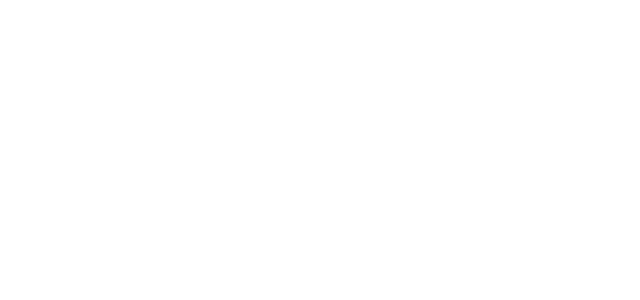
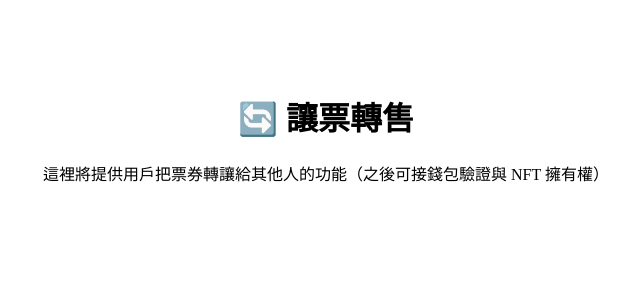
Before and after one commit to chaooo1218/eventkey, a React (Vite) app: page /resell in a window 1280 px wide. Before the commit this address had no page. Shown: the top 300 px of the page, without its empty margins (314-954 px from the left). Built offline with nearby package versions, Linux system fonts and the light colour scheme.

Commit message:
新增讓票轉售頁面並整合導覽列

```diff
--- a/src/App.tsx
+++ b/src/App.tsx
@@ -26,7 +26,7 @@
         <>
             <Navbar /> {/* 導覽列放最上面 */}
             <div style={{ padding: '100px 28px 28px 28px' }}>
-                <h1>🎫 EventKey - Web3 去中心化售票平台</h1>
+                <h1>🔏 EventKey - Web3 去中心化售票平台</h1>
                 <p>探索正在售票的演唱會...</p>
                 <div style={{ display: 'flex', gap: 24, flexWrap: 'wrap' }}>
                     {mockEvents.map((e, i) => (
--- a/src/components/Navbar.tsx
+++ b/src/components/Navbar.tsx
@@ -4,7 +4,7 @@
 const Navbar = () => {
     return (
         <nav style={{
-            width: '95%',
+            width: '100%',
             backgroundColor: '#6f439c',
             padding: '12px 24px',
             display: 'flex',
@@ -17,12 +17,15 @@
             zIndex: 1000
         }}>
             <div style={{ fontWeight: 'bold', fontSize: 20 }}>
-                🎫 EventKey
+                🎫 web3去中心化模擬售票系統
             </div>
 
             <div style={{ display: 'flex', gap: 16, alignItems: 'center' }}>
                 <Link to="/my-tickets" style={{ color: 'white', textDecoration: 'none' }}>
                     我的票券
+                </Link>
+                <Link to="/resell" style={{ color: 'white', textDecoration: 'none' }}>
+                    讓票轉售
                 </Link>
                 <a href="#" style={{ color: 'white', textDecoration: 'none' }}>讓票轉售</a>
                 <WalletButton />
--- a/src/main.tsx
+++ b/src/main.tsx
@@ -3,6 +3,7 @@
 import { BrowserRouter, Routes, Route } from 'react-router-dom';
 import App from './App.tsx';
 import MyTicketsPage from './pages/MyTicketsPage.tsx'; // 等下會新增這個頁面
+import ResellPage from './pages/ResellPage';
 
 ReactDOM.createRoot(document.getElementById('root')!).render(
     <React.StrictMode>
@@ -10,6 +11,7 @@
             <Routes>
                 <Route path="/" element={<App />} />
                 <Route path="/my-tickets" element={<MyTicketsPage />} />
+                <Route path="/resell" element={<ResellPage />} />
             </Routes>
         </BrowserRouter>
     </React.StrictMode>
--- /dev/null
+++ b/src/pages/ResellPage.tsx
@@ -0,0 +1,10 @@
+const ResellPage = () => {
+    return (
+        <div style={{ padding: 32 }}>
+            <h1>🔄 讓票轉售</h1>
+            <p>這裡將提供用戶把票券轉讓給其他人的功能（之後可接錢包驗證與 NFT 擁有權）</p>
+        </div>
+    );
+};
+
+export default ResellPage;
```
